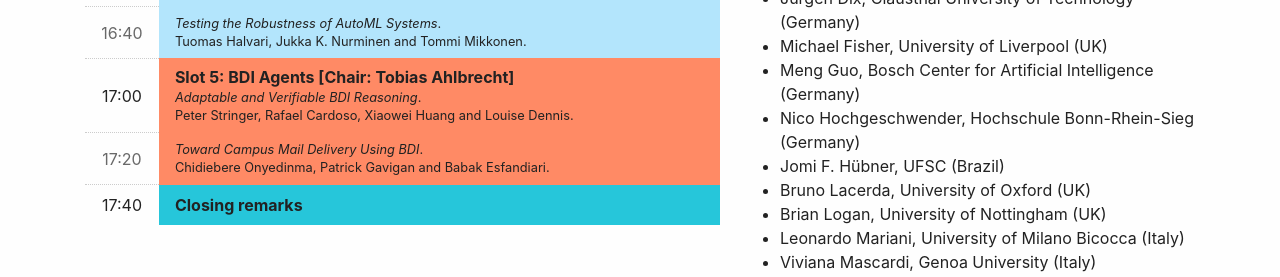
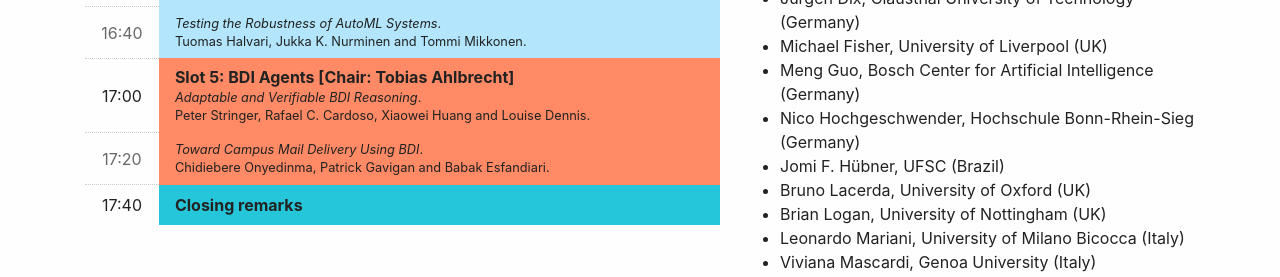
Before and after one commit to area2020/area2020.github.io, a Jekyll site: the page built from index.md, in a window 1280 px wide and 900 px high, scrolled down 994 px. Shown: the part 152-429 px from the top of the window. Built offline with Jekyll 4.4.1, drawn with Linux system fonts in a browser that asks for light colours; nearby versions of some CDN libraries.

```diff
--- a/index.md
+++ b/index.md
@@ -147,7 +147,7 @@ The time is in <a href="https://time.is/it/CEST">CEST timezone</a>.
             Slot 5: BDI Agents [Chair: Tobias Ahlbrecht]
             <span>
               <i>Adaptable and Verifiable BDI Reasoning</i>. <br/>
-              Peter Stringer, Rafael Cardoso, Xiaowei Huang and Louise Dennis.
+              Peter Stringer, Rafael C. Cardoso, Xiaowei Huang and Louise Dennis.
 
             </span>
             </td>
```
